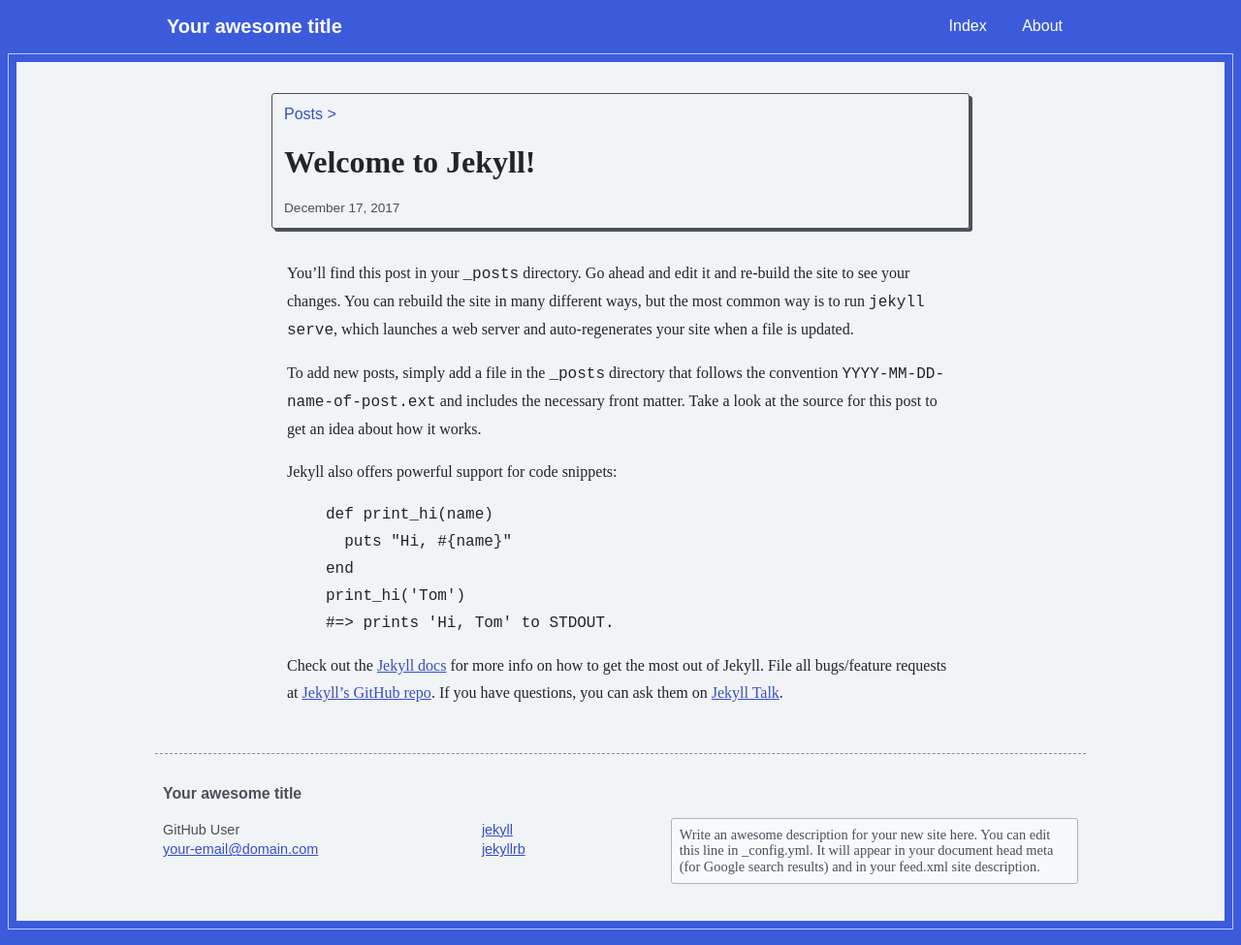
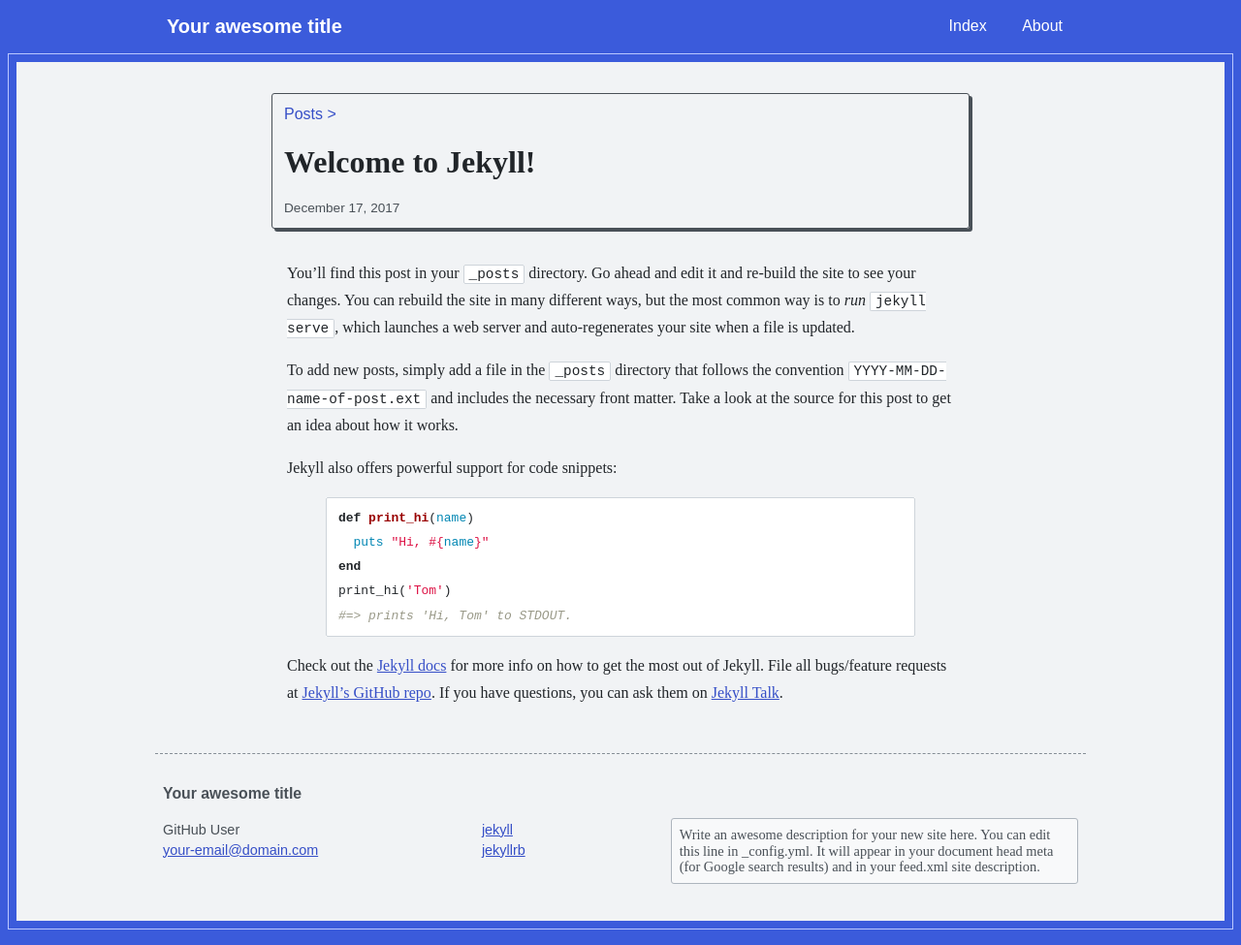
Before and after one commit to iliu-net/jekyll-theme-xyzzy, a Jekyll site: the page built from _posts/2017-12-17-welcome-to-jekyll.md, in a window 1280 px wide. Shown: the whole page at 97% size. Built offline with Jekyll 4.4.1, drawn with Linux system fonts in a browser that asks for light colours.

Commit message:
Add syntax styling

```diff
--- a/_posts/2017-12-17-welcome-to-jekyll.md
+++ b/_posts/2017-12-17-welcome-to-jekyll.md
@@ -4,7 +4,7 @@ title:  "Welcome to Jekyll!"
 date:   2017-12-17 00:00:00 -0600
 categories: jekyll update
 ---
-You’ll find this post in your `_posts` directory. Go ahead and edit it and re-build the site to see your changes. You can rebuild the site in many different ways, but the most common way is to run `jekyll serve`, which launches a web server and auto-regenerates your site when a file is updated.
+You’ll find this post in your `_posts` directory. Go ahead and edit it and re-build the site to see your changes. You can rebuild the site in many different ways, but the most common way is to *run* `jekyll serve`, which launches a web server and auto-regenerates your site when a file is updated.
 
 To add new posts, simply add a file in the `_posts` directory that follows the convention `YYYY-MM-DD-name-of-post.ext` and includes the necessary front matter. Take a look at the source for this post to get an idea about how it works.
 
--- a/_sass/xyzzy.scss
+++ b/_sass/xyzzy.scss
@@ -8,4 +8,5 @@ $xlimit-xs: 688px !default;
 @import
   'xyzzy/base',
   'xyzzy/utility',
-  'xyzzy/layout';
+  'xyzzy/layout',
+  'xyzzy/syntax';
--- a/_sass/xyzzy/_base.scss
+++ b/_sass/xyzzy/_base.scss
@@ -19,3 +19,25 @@ body {
 a {
   color: #364fc7;
 }
+
+pre, code {
+  border: 1px solid #ced4da;
+  border-radius: 2px;
+  background-color: #FFF;
+  font-size: 0.9em;
+}
+
+code {
+  padding: 1px 5px;
+}
+
+pre {
+  padding: 8px 12px;
+  overflow-x: auto;
+
+  code {
+    border: 0;
+    padding-right: 0;
+    padding-left: 0;
+  }
+}
--- /dev/null
+++ b/_sass/xyzzy/_syntax.scss
@@ -0,0 +1,63 @@
+.highlight {
+  background: #ffffff;
+
+  .c     { color: #999988; font-style: italic } // Comment
+  .err   { color: #a61717; background-color: #e3d2d2 } // Error
+  .k     { font-weight: bold } // Keyword
+  .o     { font-weight: bold } // Operator
+  .cm    { color: #999988; font-style: italic } // Comment.Multiline
+  .cp    { color: #999999; font-weight: bold } // Comment.Preproc
+  .c1    { color: #999988; font-style: italic } // Comment.Single
+  .cs    { color: #999999; font-weight: bold; font-style: italic } // Comment.Special
+  .gd    { color: #000000; background-color: #ffdddd } // Generic.Deleted
+  .gd .x { color: #000000; background-color: #ffaaaa } // Generic.Deleted.Specific
+  .ge    { font-style: italic } // Generic.Emph
+  .gr    { color: #aa0000 } // Generic.Error
+  .gh    { color: #999999 } // Generic.Heading
+  .gi    { color: #000000; background-color: #ddffdd } // Generic.Inserted
+  .gi .x { color: #000000; background-color: #aaffaa } // Generic.Inserted.Specific
+  .go    { color: #888888 } // Generic.Output
+  .gp    { color: #555555 } // Generic.Prompt
+  .gs    { font-weight: bold } // Generic.Strong
+  .gu    { color: #aaaaaa } // Generic.Subheading
+  .gt    { color: #aa0000 } // Generic.Traceback
+  .kc    { font-weight: bold } // Keyword.Constant
+  .kd    { font-weight: bold } // Keyword.Declaration
+  .kp    { font-weight: bold } // Keyword.Pseudo
+  .kr    { font-weight: bold } // Keyword.Reserved
+  .kt    { color: #445588; font-weight: bold } // Keyword.Type
+  .m     { color: #009999 } // Literal.Number
+  .s     { color: #d14 } // Literal.String
+  .na    { color: #008080 } // Name.Attribute
+  .nb    { color: #0086B3 } // Name.Builtin
+  .nc    { color: #445588; font-weight: bold } // Name.Class
+  .no    { color: #008080 } // Name.Constant
+  .ni    { color: #800080 } // Name.Entity
+  .ne    { color: #990000; font-weight: bold } // Name.Exception
+  .nf    { color: #990000; font-weight: bold } // Name.Function
+  .nn    { color: #555555 } // Name.Namespace
+  .nt    { color: #000080 } // Name.Tag
+  .nv    { color: #008080 } // Name.Variable
+  .ow    { font-weight: bold } // Operator.Word
+  .w     { color: #bbbbbb } // Text.Whitespace
+  .mf    { color: #009999 } // Literal.Number.Float
+  .mh    { color: #009999 } // Literal.Number.Hex
+  .mi    { color: #009999 } // Literal.Number.Integer
+  .mo    { color: #009999 } // Literal.Number.Oct
+  .sb    { color: #d14 } // Literal.String.Backtick
+  .sc    { color: #d14 } // Literal.String.Char
+  .sd    { color: #d14 } // Literal.String.Doc
+  .s2    { color: #d14 } // Literal.String.Double
+  .se    { color: #d14 } // Literal.String.Escape
+  .sh    { color: #d14 } // Literal.String.Heredoc
+  .si    { color: #d14 } // Literal.String.Interpol
+  .sx    { color: #d14 } // Literal.String.Other
+  .sr    { color: #009926 } // Literal.String.Regex
+  .s1    { color: #d14 } // Literal.String.Single
+  .ss    { color: #990073 } // Literal.String.Symbol
+  .bp    { color: #999999 } // Name.Builtin.Pseudo
+  .vc    { color: #008080 } // Name.Variable.Class
+  .vg    { color: #008080 } // Name.Variable.Global
+  .vi    { color: #008080 } // Name.Variable.Instance
+  .il    { color: #009999 } // Literal.Number.Integer.Long
+}
```
